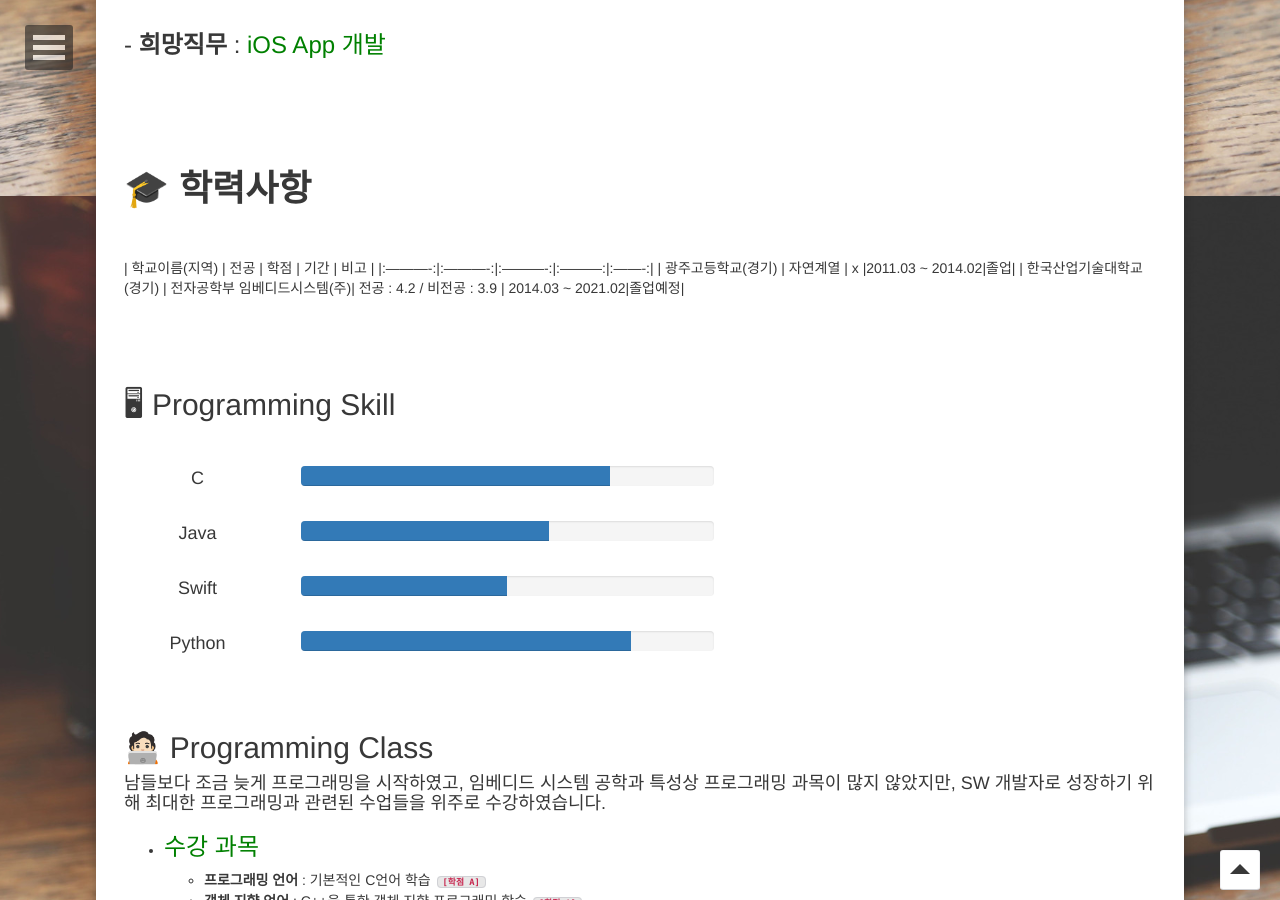
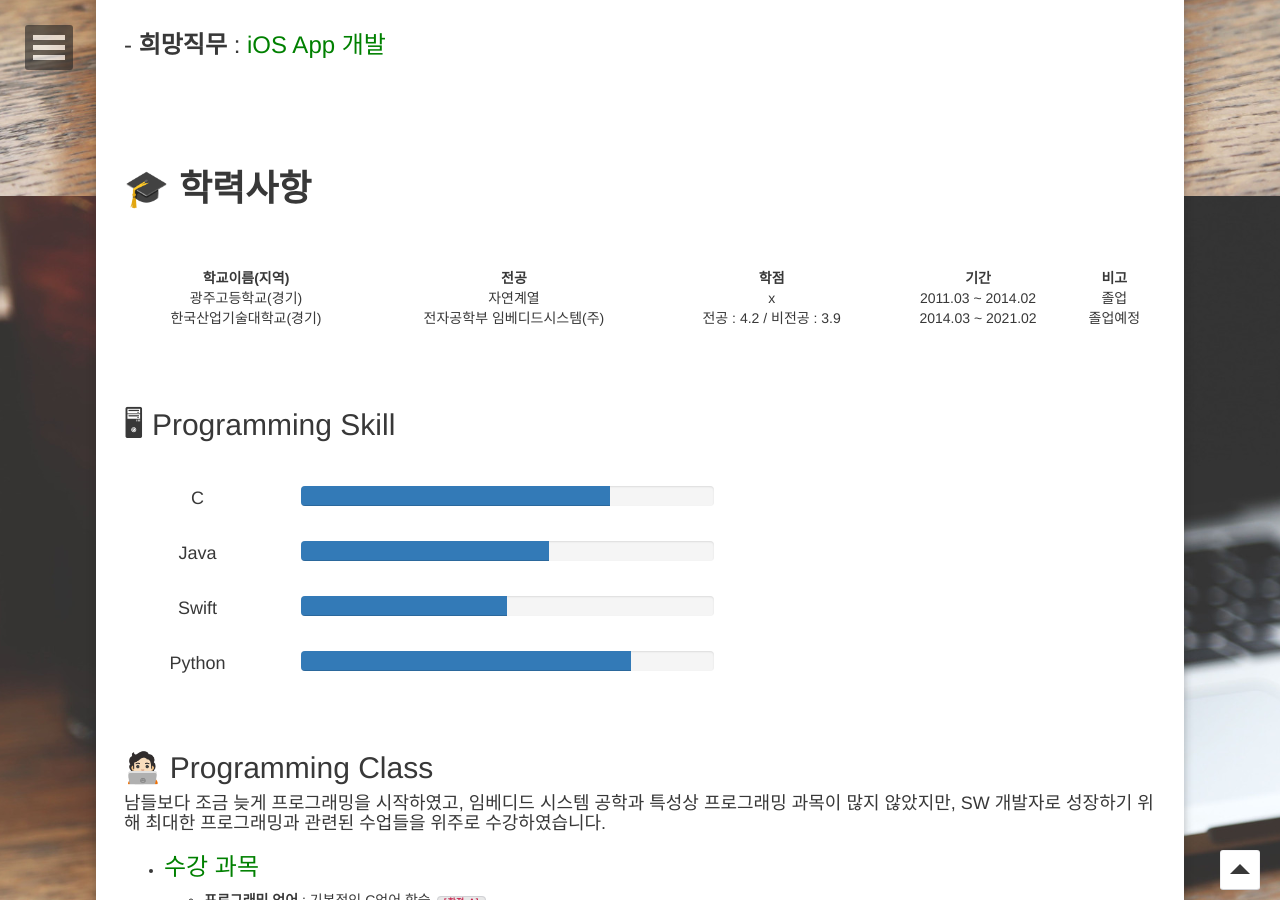
Before and after one commit to sangwoo24/sangwoo24.github.io, a Jekyll site: the page built from about/index.md, in a window 1280 px wide and 900 px high, scrolled down 704 px. Built offline with Jekyll 4.4.1, drawn with Linux system fonts in a browser that asks for light colours.

Commit message:
Update index.md

```diff
--- a/about/index.md
+++ b/about/index.md
@@ -42,6 +42,7 @@ comments: false
 # __🎓 학력사항__
 
 <br><br>
+
 | 학교이름(지역) | 전공 | 학점 | 기간 | 비고 |
 |:----------:|:----------:|:----------:|:---------:|:-------:|
 | 광주고등학교(경기) | 자연계열 | x |2011.03 ~ 2014.02|졸업|
@@ -122,8 +123,8 @@ comments: false
 |테스트1|테스트2|테스트3|
 |테스트1|테스트2|테스트3|
 
-<table>
-	<tr>
+<table style ="border:2px solid;">
+	<tr style = "border:2px solid;">
 		<td>섹션1</td>
 		<td>섹션2</td>
 	</tr>
```
